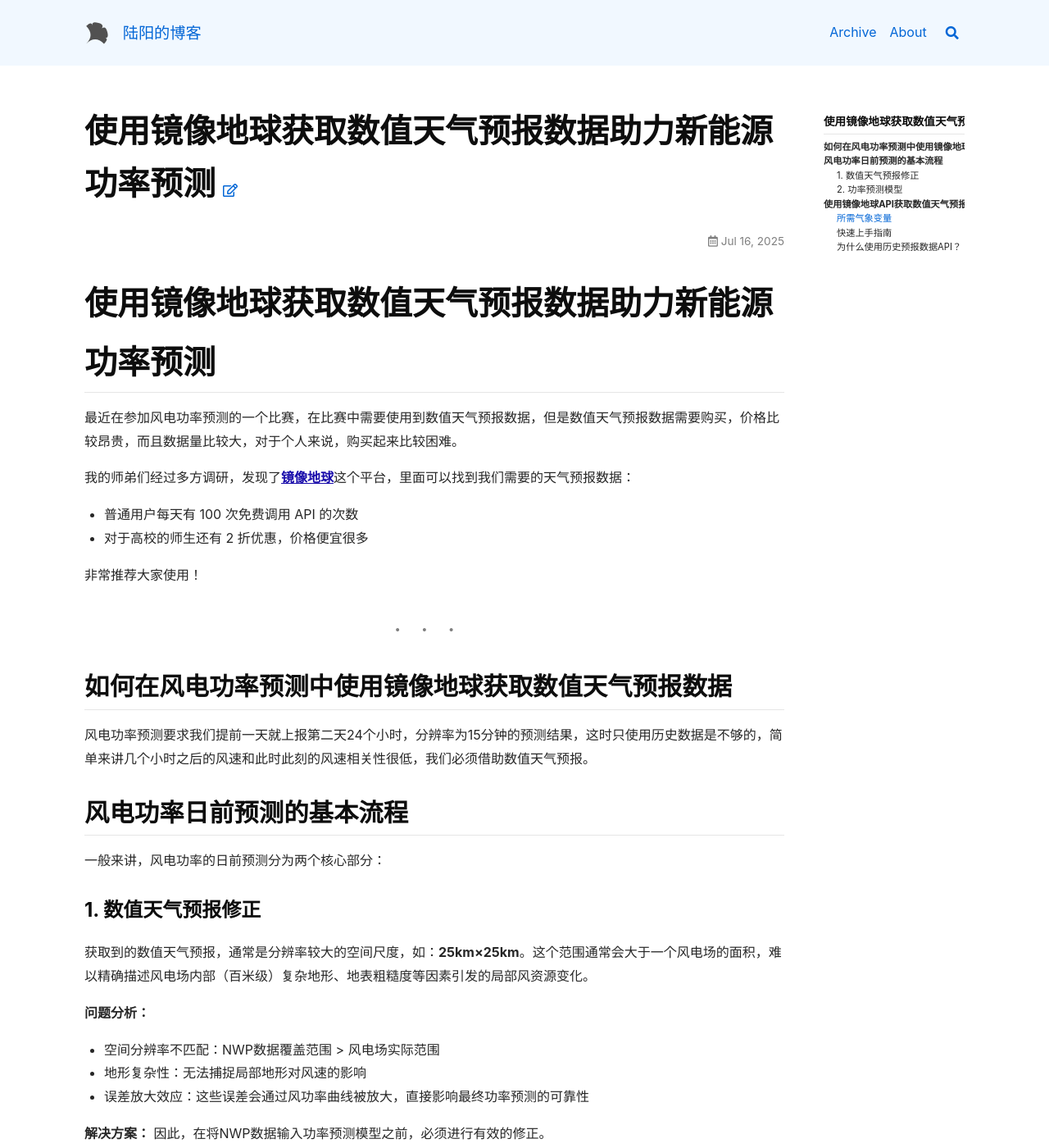
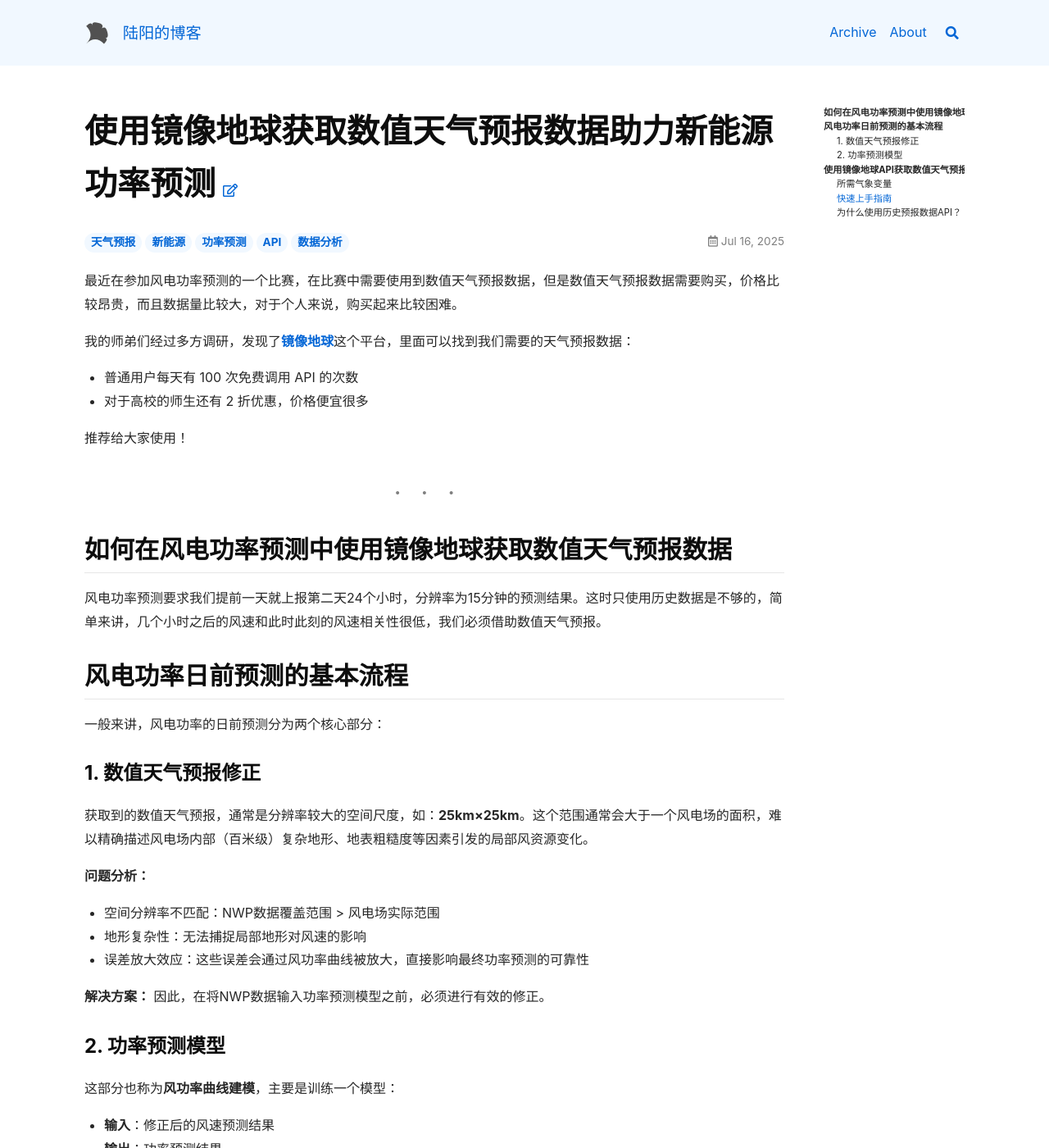
Before and after one commit to 1229308805/1229308805.github.io, a Jekyll site: the page built from _posts/2025-07-16-使用镜像地球获取数值天气预报数据助力新能源功率预测.md, in a window 1280 px wide and 1400 px high. Shown: the whole window at 82% size. Built offline with Jekyll 4.4.1, drawn with Linux system fonts in a browser that asks for light colours; nearby versions of some CDN libraries.

```diff
--- a/_posts/2025-07-16-使用镜像地球获取数值天气预报数据助力新能源功率预测.md
+++ b/_posts/2025-07-16-使用镜像地球获取数值天气预报数据助力新能源功率预测.md
@@ -1,24 +1,26 @@
 ---
 layout: article
 title: 使用镜像地球获取数值天气预报数据助力新能源功率预测
+date: 2025-07-16
+author:
+tags: [天气预报, 新能源, 功率预测, API, 数据分析]
+key: mirror-earth-weather-forecast
 ---
-
-# 使用镜像地球获取数值天气预报数据助力新能源功率预测
 
 最近在参加风电功率预测的一个比赛，在比赛中需要使用到数值天气预报数据，但是数值天气预报数据需要购买，价格比较昂贵，而且数据量比较大，对于个人来说，购买起来比较困难。
 
-我的师弟们经过多方调研，发现了<a href="https://open.mirror-earth.com/" style="color: #1a0dab; text-decoration: underline;">镜像地球</a>这个平台，里面可以找到我们需要的天气预报数据：
+我的师弟们经过多方调研，发现了[镜像地球](https://open.mirror-earth.com/)这个平台，里面可以找到我们需要的天气预报数据：
 
 - 普通用户每天有 100 次免费调用 API 的次数
 - 对于高校的师生还有 2 折优惠，价格便宜很多
 
-非常推荐大家使用！
+推荐给大家使用！
 
 ---
 
 ## 如何在风电功率预测中使用镜像地球获取数值天气预报数据
 
-风电功率预测要求我们提前一天就上报第二天24个小时，分辨率为15分钟的预测结果，这时只使用历史数据是不够的，简单来讲几个小时之后的风速和此时此刻的风速相关性很低，我们必须借助数值天气预报。
+风电功率预测要求我们提前一天就上报第二天24个小时，分辨率为15分钟的预测结果。这时只使用历史数据是不够的，简单来讲，几个小时之后的风速和此时此刻的风速相关性很低，我们必须借助数值天气预报。
 
 ## 风电功率日前预测的基本流程
 
```
Also changed, not shown: other parts of _posts/2025-07-16-使用镜像地球获取数值天气预报数据助力新能源功率预测.md (+1 -1 lines), assets/images/posts/镜像地球历史预报数据api.jpg (added).
